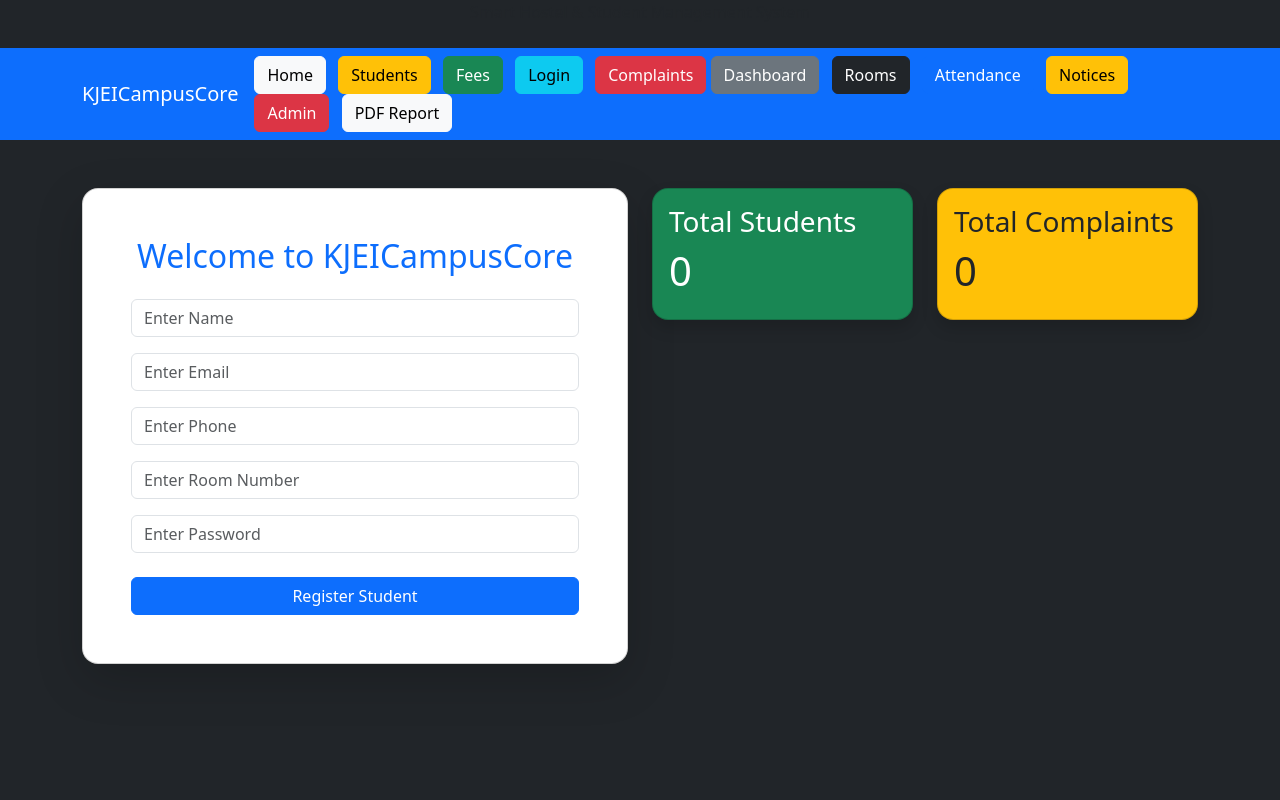
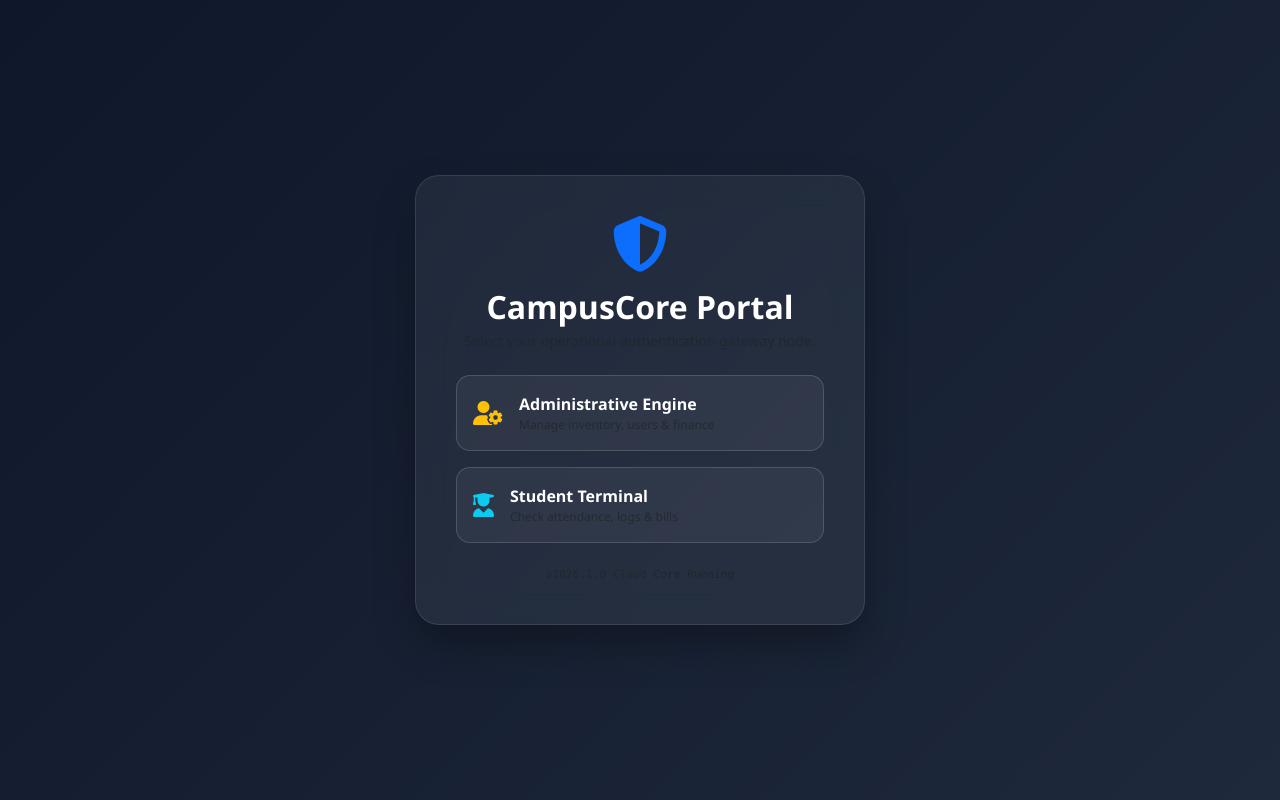
Before and after one commit to joyeb90228447/hostel-management-system, a Flask app: page / in a window 1280 px wide. Run offline with Flask 3, Linux system fonts and the light colour scheme; data that the repository does not hold is empty.

Commit message:
Integrated gateway portal first access and hardware back navigation state tracking safety layers

```diff
--- a/app.py
+++ b/app.py
@@ -7,7 +7,7 @@ app = Flask(__name__)
 app.secret_key = "hostel_secret_key"
 
 # ==========================================
-# CENTRALIZED AUTOMATED RECONNECTION POOL
+# DATABASE RECONNECTION AUTOMATION ENGINE
 # ==========================================
 def check_db():
     global db, cursor
@@ -24,7 +24,7 @@ def check_db():
         cursor = db.cursor(buffered=True)
     return cursor
 
-# Connection instantiation on core runtime load
+# Initial boot connection setup
 db = mysql.connector.connect(
     host=os.getenv("MYSQLHOST"),
     user=os.getenv("MYSQLUSER"),
@@ -36,26 +36,16 @@ cursor = db.cursor(buffered=True)
 
 
 # ==========================================
-# GUEST PLATFORM ENVIRONMENT
+# CENTRAL PORTAL GATEWAY (APP OPEN SCREEN)
 # ==========================================
 @app.route('/')
-def home():
-    local_cursor = check_db()
-    local_cursor.execute("SELECT COUNT(*) FROM students")
-    total_students = local_cursor.fetchone()[0]
-
-    local_cursor.execute("SELECT COUNT(*) FROM complaints")
-    total_complaints = local_cursor.fetchone()[0]
-
-    return render_template(
-        'index.html',
-        total_students=total_students,
-        total_complaints=total_complaints
-    )
+def gateway_portal():
+    # Clear any stale session data on root access
+    return render_template('gateway.html')
 
 
 # ==========================================
-# AUTHENTICATION LOGISTICS TERMINAL
+# AUTHENTICATION ENGINE
 # ==========================================
 @app.route('/login', methods=['GET', 'POST'])
 def login_page():
@@ -72,7 +62,7 @@ def login_page():
             session['student_name'] = student[1]
             return redirect(f'/profile/{student[2]}')
         else:
-            return "Invalid Email or Password"
+            return "Invalid Email or Password <br><a href='/login'>Try Again</a>"
 
     return render_template('login.html')
 
@@ -87,7 +77,7 @@ def admin_login():
             session['admin_logged_in'] = True
             return redirect('/dashboard')
         else:
-            return "Invalid Admin Login"
+            return "Invalid Admin Login <br><a href='/admin'>Try Again</a>"
 
     return render_template('admin_login.html')
 
@@ -99,7 +89,7 @@ def logout():
 
 
 # ==========================================
-# ADMINISTRATIVE CONTROL MATRIX (SECURE)
+# ADMINISTRATIVE ECOSYSTEM (SECURED)
 # ==========================================
 @app.route('/dashboard')
 def dashboard():
@@ -125,10 +115,20 @@ def dashboard():
 
 
 # ==========================================
-# CONTROL PANEL SUB-SYSTEMS
+# ADMIN-ONLY STUDENT REGISTRATION & VIEW
 # ==========================================
+@app.route('/register_student_page')
+def register_student_page():
+    if not session.get('admin_logged_in'):
+        return redirect('/admin')
+    return render_template('register_student.html')
+
+
 @app.route('/register', methods=['POST'])
 def register():
+    if not session.get('admin_logged_in'):
+        return redirect('/admin')
+
     name = request.form['name']
     email = request.form['email']
     phone = request.form['phone']
@@ -140,7 +140,7 @@ def register():
     local_cursor.execute(sql, (name, email, phone, room, password))
     db.commit()
 
-    return "Student Registered Successfully! <br><a href='/'>Go Home</a>"
+    return redirect('/view')
 
 
 @app.route('/view')
@@ -206,7 +206,7 @@ def search_student():
 
 
 # ==========================================
-# INVENTORY CONTROL LOGISTICS
+# INVENTORY CONTROL MODULE
 # ==========================================
 @app.route('/rooms')
 def rooms():
@@ -230,14 +230,13 @@ def add_room():
     status = "Full" if int(occupied) >= int(capacity) else "Available"
 
     local_cursor = check_db()
-    sql = "INSERT INTO rooms (room_no, capacity, occupied, status) VALUES (%s, %s, %s, %s)"
-    local_cursor.execute(sql, (room_no, capacity, occupied, status))
+    local_cursor.execute("INSERT INTO rooms (room_no, capacity, occupied, status) VALUES (%s, %s, %s, %s)", (room_no, capacity, occupied, status))
     db.commit()
     return redirect('/rooms')
 
 
 # ==========================================
-# COMPLAINTS MATRIX OPERATIONS
+# COMPLAINTS MODULE
 # ==========================================
 @app.route('/complaint')
 def complaint_page():
@@ -253,11 +252,11 @@ def save_complaint():
     sql = "INSERT INTO complaints (student_name, complaint) VALUES (%s, %s)"
     local_cursor.execute(sql, (student_name, complaint))
     db.commit()
-    return "Complaint Submitted Successfully! <br><a href='/'>Go Home</a>"
+    return "Complaint Submitted Successfully! <br><a href='/complaint'>Submit Another</a>"
 
 
 # ==========================================
-# ECONOMIC MANAGEMENT LEDGER
+# FEES MANAGEMENT
 # ==========================================
 @app.route('/fees')
 def fees_page():
@@ -266,8 +265,7 @@ def fees_page():
 
     local_cursor = check_db()
     local_cursor.execute("SELECT * FROM fees")
-    fees_data = local_cursor.fetchall()
-    return render_template('fees.html', fees=fees_data)
+    return render_template('fees.html', fees=local_cursor.fetchall())
 
 
 @app.route('/add_fee', methods=['POST'])
@@ -280,14 +278,13 @@ def add_fee():
     status = request.form['status']
 
     local_cursor = check_db()
-    sql = "INSERT INTO fees (student_name, amount, status) VALUES (%s, %s, %s)"
-    local_cursor.execute(sql, (student_name, amount, status))
+    local_cursor.execute("INSERT INTO fees (student_name, amount, status) VALUES (%s, %s, %s)", (student_name, amount, status))
     db.commit()
     return redirect('/fees')
 
 
 # ==========================================
-# SECURITY TRACKER SYSTEM (ATTENDANCE)
+# ATTENDANCE PROTOCOLS
 # ==========================================
 @app.route('/attendance')
 def attendance():
@@ -296,8 +293,7 @@ def attendance():
 
     local_cursor = check_db()
     local_cursor.execute("SELECT * FROM attendance")
-    attendance_data = local_cursor.fetchall()
-    return render_template('attendance.html', attendance=attendance_data)
+    return render_template('attendance.html', attendance=local_cursor.fetchall())
 
 
 @app.route('/add_attendance', methods=['POST'])
@@ -310,14 +306,13 @@ def add_attendance():
     status = request.form['status']
 
     local_cursor = check_db()
-    sql = "INSERT INTO attendance (student_name, date, status) VALUES (%s, %s, %s)"
-    local_cursor.execute(sql, (student_name, date, status))
+    local_cursor.execute("INSERT INTO attendance (student_name, date, status) VALUES (%s, %s, %s)", (student_name, date, status))
     db.commit()
     return redirect('/attendance')
 
 
 # ==========================================
-# PUBLIC NETWORK ANNOUNCEMENT SYSTEM
+# COMMUNICATIONS SYSTEM (NOTICES)
 # ==========================================
 @app.route('/notice')
 def notice():
@@ -326,8 +321,7 @@ def notice():
 
     local_cursor = check_db()
     local_cursor.execute("SELECT * FROM notices")
-    notices_data = local_cursor.fetchall()
-    return render_template('notice.html', notices=notices_data)
+    return render_template('notice.html', notices=local_cursor.fetchall())
 
 
 @app.route('/add_notice', methods=['POST'])
@@ -339,14 +333,13 @@ def add_notice():
     message = request.form['message']
 
     local_cursor = check_db()
-    sql = "INSERT INTO notices (title, message) VALUES (%s, %s)"
-    local_cursor.execute(sql, (title, message))
+    local_cursor.execute("INSERT INTO notices (title, message) VALUES (%s, %s)", (title, message))
     db.commit()
     return redirect('/notice')
 
 
 # ==========================================
-# DATA CLUSTER ENDPOINTS (PROFILES & REPORT)
+# DATACLUSTER USER PROFILES
 # ==========================================
 @app.route('/profile/<email>')
 def profile(email):
@@ -361,16 +354,12 @@ def profile(email):
     fees_data = local_cursor.fetchall()
 
     local_cursor.execute("SELECT * FROM attendance WHERE student_name=%s", (student[1],))
-    attendance_data = local_cursor.fetchall()
-
-    return render_template(
-        'profile.html',
-        student=student,
-        fees=fees_data,
-        attendance=attendance_data
-    )
+    return render_template('profile.html', student=student, fees=fees_data, attendance=local_cursor.fetchall())
 
 
+# ==========================================
+# EXPORT DATA DATA TO PDF
+# ==========================================
 @app.route('/pdf')
 def export_pdf():
     if not session.get('admin_logged_in'):
--- /dev/null
+++ b/templates/gateway.html
@@ -0,0 +1,73 @@
+<!DOCTYPE html>
+<html lang="en">
+<head>
+    <meta charset="UTF-8">
+    <meta name="viewport" content="width=device-width, initial-scale=1.0">
+    <title>Welcome - KJEICampusCore</title>
+    <link href="https://cdn.jsdelivr.net/npm/bootstrap@5.3.3/dist/css/bootstrap.min.css" rel="stylesheet">
+    <link rel="stylesheet" href="https://cdnjs.cloudflare.com/ajax/libs/font-awesome/6.4.2/css/all.min.css">
+    <style>
+        body {
+            background: linear-gradient(135deg, #0f172a 0%, #1e293b 100%);
+            height: 100vh;
+            display: flex;
+            align-items: center;
+            justify-content: center;
+            font-family: 'Segoe UI', system-ui, sans-serif;
+        }
+        .gateway-card {
+            background: rgba(255, 255, 255, 0.06);
+            backdrop-filter: blur(16px);
+            border: 1px solid rgba(255, 255, 255, 0.1);
+            border-radius: 24px;
+            padding: 40px;
+            max-width: 450px;
+            width: 100%;
+            box-shadow: 0 20px 40px rgba(0,0,0,0.3);
+        }
+        .portal-btn {
+            background: rgba(255, 255, 255, 0.05);
+            border: 1px solid rgba(255, 255, 255, 0.15);
+            color: #fff;
+            padding: 16px;
+            border-radius: 14px;
+            display: flex;
+            align-items: center;
+            text-decoration: none;
+            margin-bottom: 16px;
+            transition: all 0.2s ease-in-out;
+        }
+        .portal-btn:hover {
+            background: #2563eb;
+            border-color: #2563eb;
+            transform: translateY(-2px);
+            color: #fff;
+        }
+        .portal-btn i { font-size: 1.5rem; margin-right: 16px; }
+    </style>
+</head>
+<body>
+    <div class="gateway-card text-center text-white">
+        <i class="fa-solid fa-shield-halved text-primary display-4 mb-3"></i>
+        <h2 class="fw-bold mb-1">CampusCore Portal</h2>
+        <p class="text-muted small mb-4">Select your operational authentication gateway node.</p>
+
+        <a href="/admin" class="portal-btn">
+            <i class="fa-solid fa-user-gear text-warning"></i>
+            <div class="text-start">
+                <div class="fw-bold">Administrative Engine</div>
+                <div class="text-muted small" style="font-size: 0.75rem;">Manage inventory, users & finance</div>
+            </div>
+        </a>
+
+        <a href="/login" class="portal-btn">
+            <i class="fa-solid fa-user-graduate text-info"></i>
+            <div class="text-start">
+                <div class="fw-bold">Student Terminal</div>
+                <div class="text-muted small" style="font-size: 0.75rem;">Check attendance, logs & bills</div>
+            </div>
+        </a>
+        <div class="text-muted small mt-4 font-monospace" style="font-size: 0.7rem;">v2026.1.0 Cloud Core Running</div>
+    </div>
+</body>
+</html>
```
Also changed, not shown: templates/attendance.html (+9 -0 lines), templates/dashboard.html (+8 -0 lines), templates/fees.html (+9 -0 lines), templates/notice.html (+9 -0 lines), templates/register_student.html (added, +60 -0 lines), templates/rooms.html (+9 -0 lines), templates/view_students.html (+9 -0 lines).
